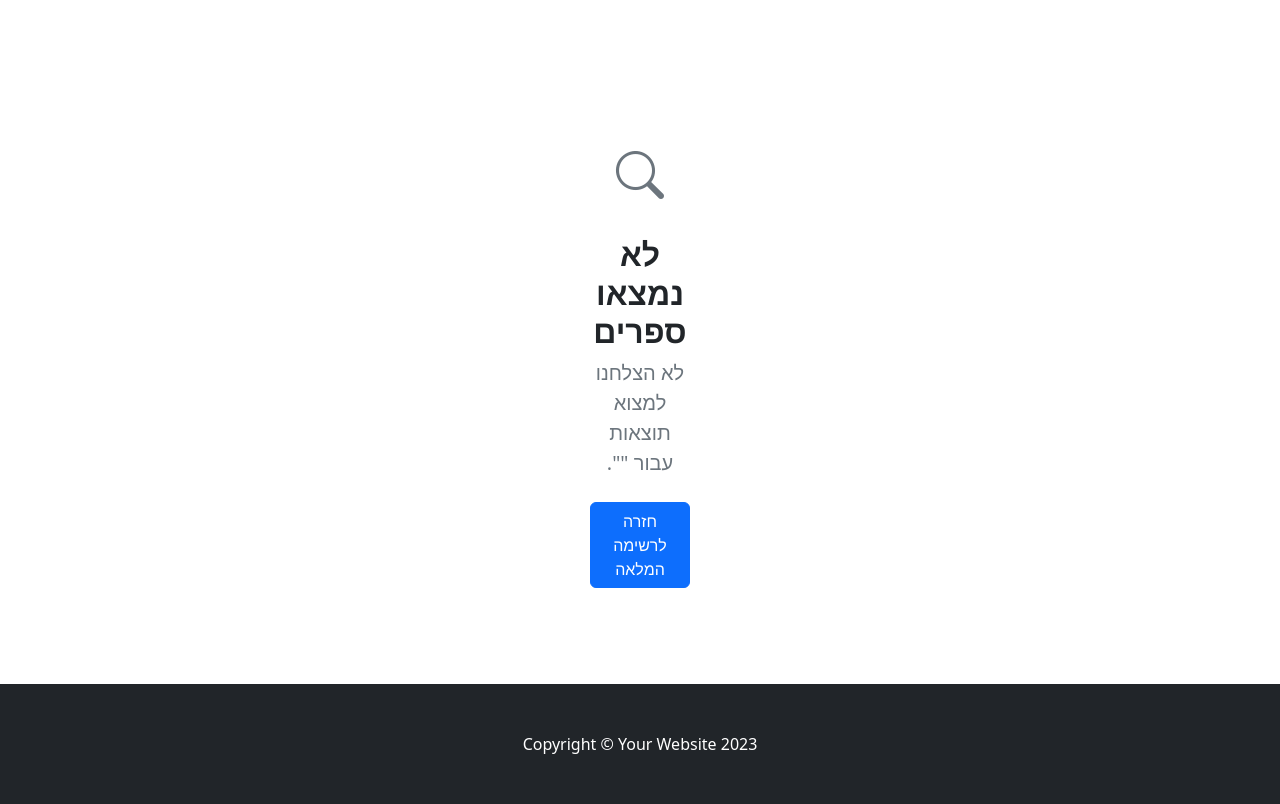
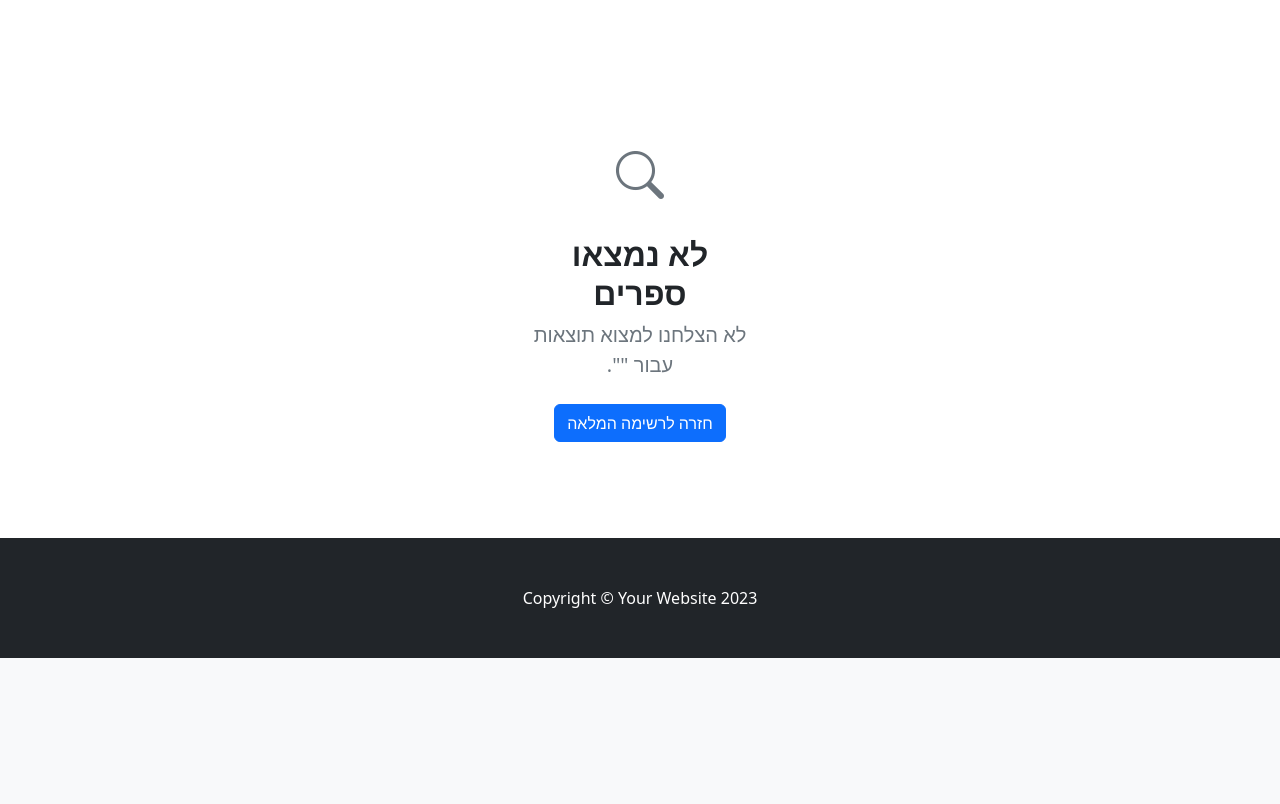
Before and after one commit to YoniPel/SmartLibraryManager, a Django app: page / in a window 1280 px wide. Shown: the part 452-1256 px from the top of the page. After the commit the page ends 1110 px from the top, so only its background shows below. Run offline with Django 5.2, Linux system fonts and the light colour scheme; data that the repository does not hold is empty; some libraries are stand-ins or nearby versions.

Commit message:
small fix in home.html file

```diff
--- a/catalog/templates/catalog/home.html
+++ b/catalog/templates/catalog/home.html
@@ -40,7 +40,7 @@
             </div>
             {% empty %}
             <div class="row justify-content-center">
-                <div class="col-md-6 text-center py-5">
+                <div class="text-center py-5">
                     <div class="mb-4">
                         <i class="bi bi-search" style="font-size: 3rem; color: #6c757d;"></i>
                     </div>
```
